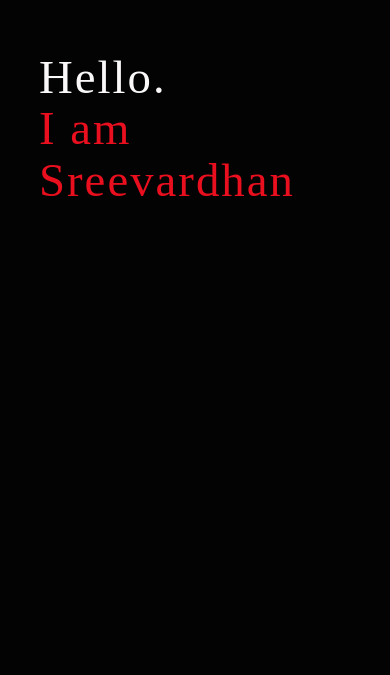
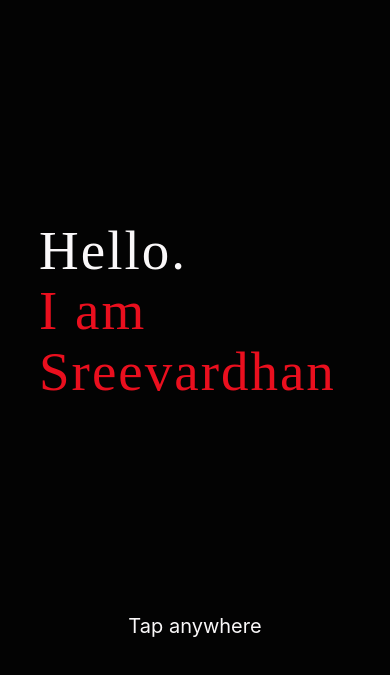
Before and after one commit to SreevardhanTaluchuri/portfolio-website, a React (Create React App) app: page / in a window 390 px wide. Shown: the part 117-792 px from the top of the page. Built offline with nearby package versions, Linux system fonts and the light colour scheme; a web font is replaced by a local one.

Commit message:
added text animation in mobile view

```diff
--- a/src/Components/Contact/Contact.js
+++ b/src/Components/Contact/Contact.js
@@ -30,7 +30,7 @@ const Contact = () => {
       Feel free to reach out through any platforms below:
      </p>
      <div className={styles.SocialsContainer}>
-      <p
+      <div
        onClick={(e) => {
         navigator.clipboard.writeText(email)
         setHoverText('email copied!')
@@ -44,7 +44,7 @@ const Contact = () => {
         color="ea0f1e"
         size="17px"
        />
-      </p>
+      </div>
       <a
        className={styles.Social}
        href='https://www.instagram.com/sreevardhan.110502/'
--- a/src/Components/Hero/Hero.js
+++ b/src/Components/Hero/Hero.js
@@ -3,10 +3,10 @@ import styles from "./Hero.module.scss";
 import Text from './Text/Text'
 import { Link } from "react-router-dom";
 import { Container } from "react-bootstrap";
-import { animated, useSpring, useTransition } from "react-spring";
+import { animated, useSpring, config } from "react-spring";
 
 const Hero = () => {
-    const data = [
+    const [data, setData] = useState([
         {
             init: "Hello.",
             hover: "About",
@@ -25,7 +25,26 @@ const Hero = () => {
             path: "/contact",
             color: "ea0f1e"
         }
-    ]
+    ])
+    const { x } = useSpring({
+        from: { x: 0 }, x: 1,
+        // config: { mass: 5, tension: 280, friction: 100, duration: 1000 },
+        config: { ...config.gentle, duration: 1100 },
+        loop: true,
+
+    })
+    const changeData = () => {
+        const updatedData = data.map((item) => {
+            const init = item.init
+            let link = ""
+            return {
+                ...item,
+                init: item.hover,
+                hover: init,
+            }
+        })
+        setData(updatedData)
+    }
     return (
         <div className={styles.HeroWrapper}>
             <Container>
@@ -33,13 +52,33 @@ const Hero = () => {
                     <div className={styles.IntroContainer}>
                         {data.map((item, index) => {
                             return (
-                                <Link className={styles.Link} key={index} to={item.path}>
+                                <Link className={styles.Link} key={index}
+                                    to={() => {
+                                        if (item.init == 'Hello.' || item.init == 'I am' || item.init == 'Sreevardhan')
+                                            return '/'
+                                        else
+                                            return item.path
+
+                                    }}>
                                     <Text init={item.init} hover={item.hover} color={item.color} />
                                 </Link>
                             )
                         })}
                     </div>
-
+                    <animated.div
+                        style={{
+                            transform: x.interpolate(
+                                [0, 0.25, 0.5, 0.75, 1],
+                                [0, -8, -16, -8, 0]).interpolate(x =>
+                                    `translateY(${x}px)`)
+                        }}
+                        // style={upstyles}
+                        className={styles.MobileOptionsChange}>
+                        <p
+                            onClick={() => changeData()}
+                            className={styles.OptionChange}>
+                            Tap anywhere</p>
+                    </animated.div>
                 </div>
             </Container>
         </div>
--- a/src/Components/Hero/Hero.module.scss
+++ b/src/Components/Hero/Hero.module.scss
@@ -9,10 +9,20 @@
    left: 18%;
    @media screen and (max-width: 768px) {
     left: 10%;
+    top: 40%;
    }
    .Link {
     text-decoration: none;
    }
   }
+
+  .MobileOptionsChange {
+   position: absolute;
+   bottom: 8%;
+   color: #faf8f9;
+   width: 100%;
+   text-align: center;
+   font-size: 20px;
+  }
  }
 }
--- a/src/Components/Hero/Text/Text.js
+++ b/src/Components/Hero/Text/Text.js
@@ -1,5 +1,6 @@
 import React, { useState } from 'react'
 import { animated, useSpring } from 'react-spring';
+import useWindowSize from '../../../hooks/useWindowSize';
 import "./Text.scss";
 
 const Text = ({ init, hover, color, size = "", font = "" }) => {
@@ -7,11 +8,14 @@ const Text = ({ init, hover, color, size = "", font = "" }) => {
  const { a } = useSpring({
   a: isHovered ? 80 : 0,
  });
+ const windowSize = useWindowSize();
  return (
   <animated.p
    onMouseEnter={() => {
-    setIsHovered(true);
-    console.log(isHovered);
+    if (windowSize.width > 768) {
+     setIsHovered(true);
+     console.log(isHovered);
+    }
    }}
    onMouseLeave={() => setIsHovered(false)}
    className="heroText"
--- a/src/Components/Hero/Text/Text.scss
+++ b/src/Components/Hero/Text/Text.scss
@@ -13,4 +13,8 @@
 
 .heroText {
  @include text(min(12vw, 133px));
+
+ @media screen and (max-width: 768px) {
+  font-size: 55px;
+ }
 }
--- /dev/null
+++ b/src/hooks/useWindowSize.js
@@ -0,0 +1,22 @@
+import { useEffect, useState } from "react";
+
+const useWindowSize = () => {
+ const [windowSize, setWindowSize] = useState({
+  width: undefined,
+  height: undefined,
+ });
+ useEffect(() => {
+  function handleResize() {
+   setWindowSize({
+    width: window.innerWidth,
+    height: window.innerHeight,
+   });
+  }
+  window.addEventListener("resize", handleResize);
+  handleResize();
+  return () => window.removeEventListener("resize", handleResize);
+ }, []);
+ return windowSize;
+}
+
+export default useWindowSize;
```
